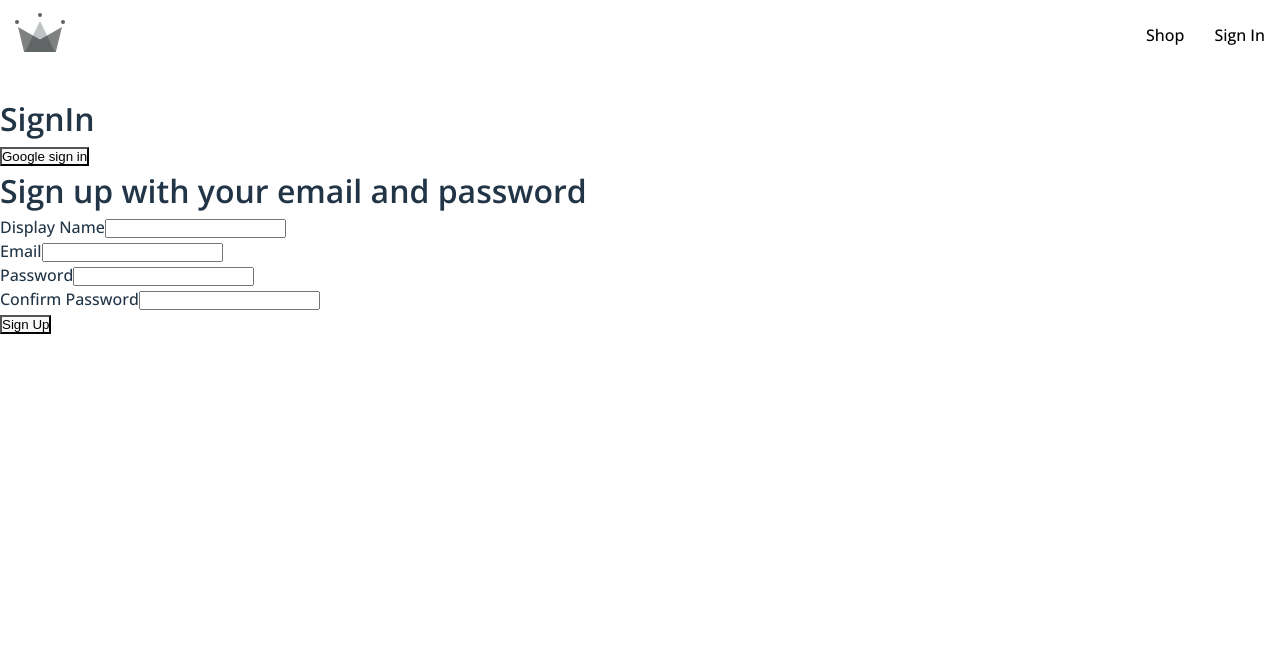
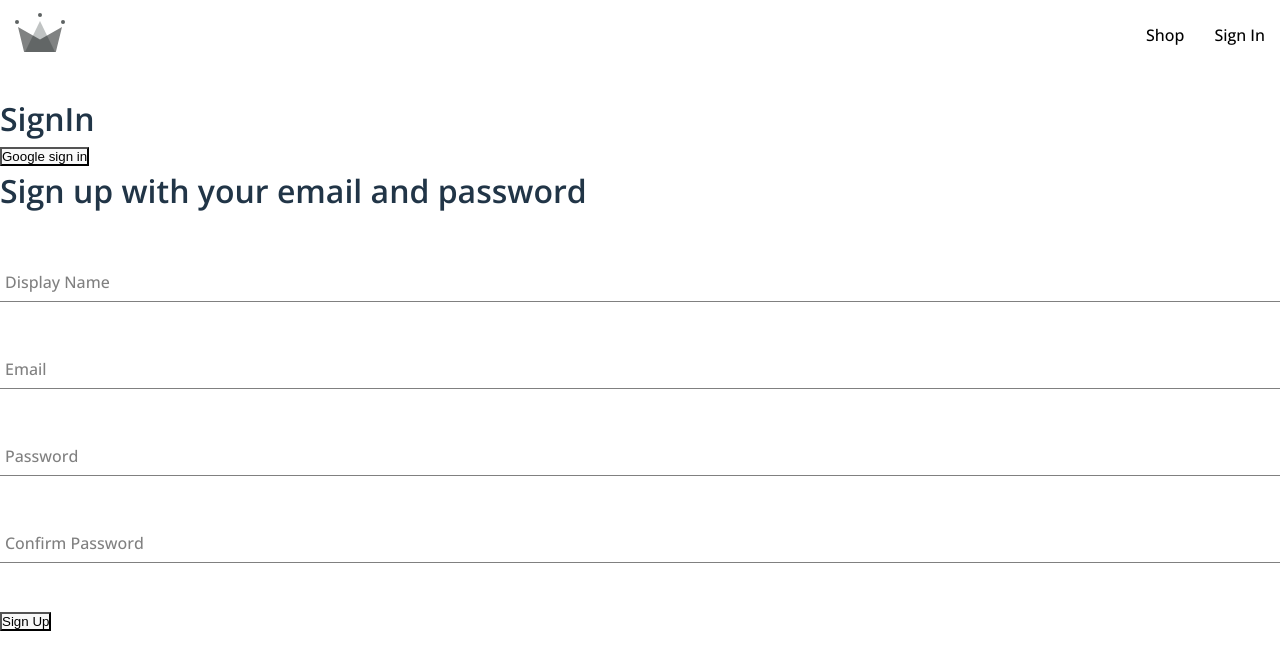
Before and after one commit to farhanahmedhasan/clothify, a React (Vite) app: page /signin in a window 1280 px wide. Shown: the top 670 px of the page. Built offline with nearby package versions, Linux system fonts and the light colour scheme.

Commit message:
Added form input component

```diff
--- /dev/null
+++ b/src/components/form/Input.jsx
@@ -0,0 +1,15 @@
+import './input.styles.scss';
+
+export default function Input({ label, ...otherProps }) {
+  return (
+    <div className='form__group'>
+      <input className='form__input' id={label} {...otherProps} />
+
+      {label && (
+        <label className={`${otherProps.value.length ? 'shrink' : ''} form__label`} htmlFor={label}>
+          {label}
+        </label>
+      )}
+    </div>
+  );
+}
--- /dev/null
+++ b/src/components/form/input.styles.scss
@@ -0,0 +1,56 @@
+$sub-color: grey;
+$main-color: black;
+
+@mixin shrinkLabel($color: $main-color) {
+  top: -14px;
+  font-size: 12px;
+  color: $main-color;
+}
+
+.form {
+  &__group {
+    position: relative;
+    margin: 45px 0;
+
+    .form__input {
+      background: none;
+      background-color: white;
+      color: $sub-color;
+      font-size: 18px;
+      padding: 10px 10px 10px 5px;
+      display: block;
+      width: 100%;
+      border: none;
+      border-radius: 0;
+      border-bottom: 1px solid $sub-color;
+      margin: 25px 0;
+
+      &:focus {
+        outline: none;
+      }
+
+      &:focus ~ .form__label {
+        @include shrinkLabel();
+      }
+    }
+
+    .form__label {
+      color: $sub-color;
+      font-size: 16px;
+      font-weight: normal;
+      position: absolute;
+      pointer-events: none;
+      left: 5px;
+      top: 10px;
+      transition: 300ms ease all;
+
+      &.shrink {
+        @include shrinkLabel();
+      }
+    }
+  }
+}
+
+input[type='password'] {
+  letter-spacing: 0.3em;
+}
--- a/src/components/sign-up/SignUpForm.jsx
+++ b/src/components/sign-up/SignUpForm.jsx
@@ -1,23 +1,21 @@
 import { useState } from 'react';
 import { createAuthUserFromEmailAndPassword, createUserDocFromAuth } from '../../utils/firebase/firebase';
+import Input from '../form/Input';
 
-export default function SignUpForm() {
-  const [formField, setFormField] = useState({
+const defaultFormfield = {
   displayName: '',
   email: '',
   password: '',
   confirmPassword: '',
-  });
+};
+
+export default function SignUpForm() {
+  const [formField, setFormField] = useState(defaultFormfield);
 
   const { displayName, email, password, confirmPassword } = formField;
 
   function resetForm() {
-    setFormField({
-      displayName: '',
-      email: '',
-      password: '',
-      confirmPassword: '',
-    });
+    setFormField(defaultFormfield);
   }
 
   function handleChange(event) {
@@ -45,33 +43,28 @@ export default function SignUpForm() {
     <div>
       <h1>Sign up with your email and password</h1>
 
-      <form onSubmit={handleSubmit}>
-        <div>
-          <label htmlFor='displayName'>Display Name</label>
-          <input type='text' name='displayName' id='displayName' value={displayName} onChange={handleChange} required />
-        </div>
+      <form className='form' onSubmit={handleSubmit}>
+        <Input
+          label='Display Name'
+          type='text'
+          name='displayName'
+          value={displayName}
+          onChange={handleChange}
+          required
+        />
 
-        <div>
-          <label htmlFor='email'>Email</label>
-          <input type='email' name='email' id='email' value={email} onChange={handleChange} required />
-        </div>
+        <Input label='Email' type='email' name='email' value={email} onChange={handleChange} required />
 
-        <div>
-          <label htmlFor='password'>Password</label>
-          <input type='password' name='password' id='password' value={password} onChange={handleChange} required />
-        </div>
+        <Input label='Password' type='password' name='password' value={password} onChange={handleChange} required />
 
-        <div>
-          <label htmlFor='confirmPassword'>Confirm Password</label>
-          <input
+        <Input
+          label='Confirm Password'
           type='password'
           name='confirmPassword'
-            id='confirmPassword'
           value={confirmPassword}
           onChange={handleChange}
           required
         />
-        </div>
 
         <button type='submit'>Sign Up</button>
       </form>
```
Lines whose indentation alone changed are shown as unchanged.
